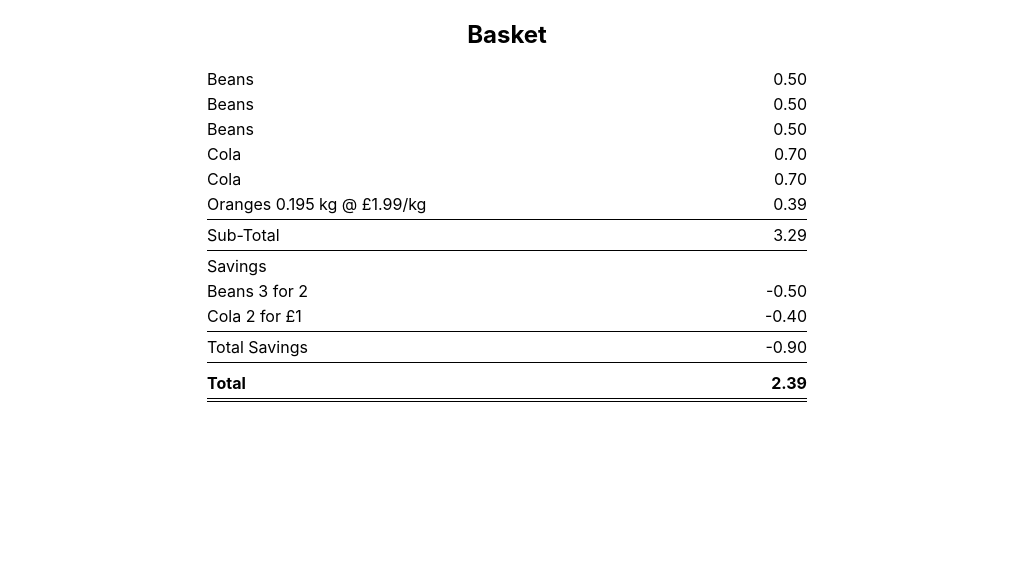
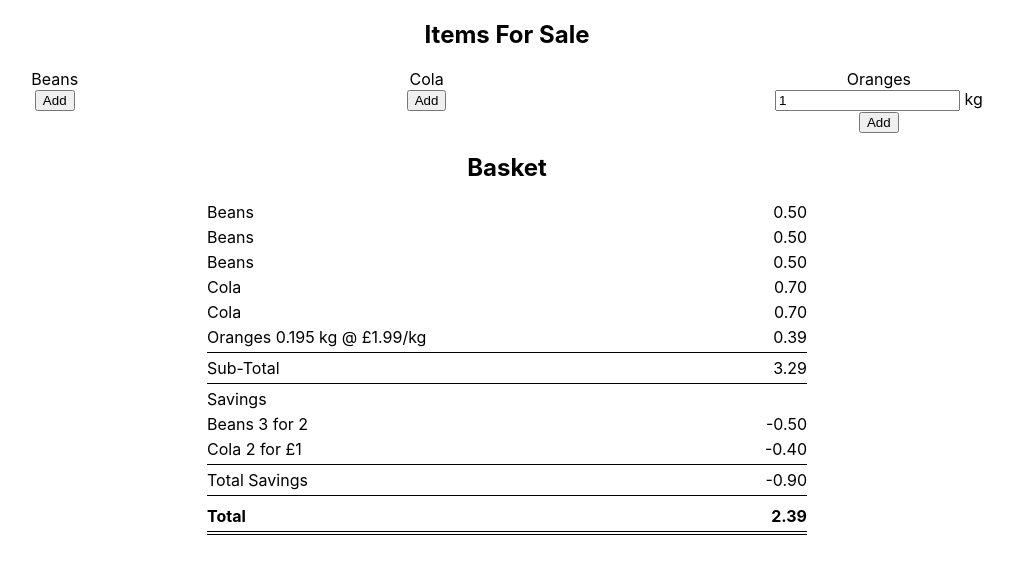
Before and after one commit to tallstreet/basket-kata, a React (Create React App) app: page / in a window 1280 px wide. Shown: the top 574 px of the page, without its empty margins (133-1146 px from the left). Built offline with nearby package versions, Linux system fonts and the light colour scheme.

Commit message:
Display items for sale

```diff
--- a/src/App.tsx
+++ b/src/App.tsx
@@ -3,6 +3,7 @@ import "./App.css";
 import { Basket } from "./Basket";
 import { sum } from "./basketCalculator";
 import { COUPONS, ITEMS } from "./data";
+import { Items } from "./Items";
 
 const EXAMPLE_BASKET = [
   { itemId: "1", quantity: 1 },
@@ -15,8 +16,10 @@ const EXAMPLE_BASKET = [
 
 function App() {
   const basketTotals = sum(ITEMS, EXAMPLE_BASKET, COUPONS);
+  const onAdd = () => undefined;
   return (
     <div className="App">
+      <Items items={ITEMS} onAdd={onAdd} />
       <Basket {...basketTotals} />
     </div>
   );
--- /dev/null
+++ b/src/Items.tsx
@@ -0,0 +1,53 @@
+import { useState } from "react";
+import { ItemId, ItemData, IItem } from "./data";
+
+interface ItemProps {
+  items: ItemData;
+  onAdd: (itemId: ItemId, quantity: number) => void;
+}
+
+function Product({
+  itemId,
+  itemData,
+  onAdd,
+}: {
+  itemId: ItemId;
+  itemData: IItem;
+  onAdd: (itemId: ItemId, quantity: number) => void;
+}) {
+  const [quantity, setQuantity] = useState(1);
+  return (
+    <div className="item">
+      <div>{itemData.itemName}</div>
+      {itemData.unit && (
+        <div>
+          <input
+            type="number"
+            value={quantity}
+            onChange={(evt) => setQuantity(parseFloat(evt.target.value))}
+          />{" "}
+          {itemData.unit}
+        </div>
+      )}
+      <button onClick={() => onAdd(itemId, quantity)}>Add</button>
+    </div>
+  );
+}
+
+export function Items({ items, onAdd }: ItemProps) {
+  return (
+    <>
+      <h2>Items For Sale</h2>
+      <div className="items">
+        {Object.keys(items).map((itemId) => (
+          <Product
+            key={itemId}
+            itemId={itemId}
+            itemData={items[itemId]}
+            onAdd={onAdd}
+          />
+        ))}
+      </div>
+    </>
+  );
+}
--- a/src/index.css
+++ b/src/index.css
@@ -10,6 +10,11 @@ body {
 code {
   font-family: source-code-pro, Menlo, Monaco, Consolas, "Courier New",
     monospace;
+}
+
+.items {
+  display: flex;
+  justify-content: space-around;
 }
 
 .row {
```
Also changed, not shown: 1 other file (tests, documents, lock files or other folders).
